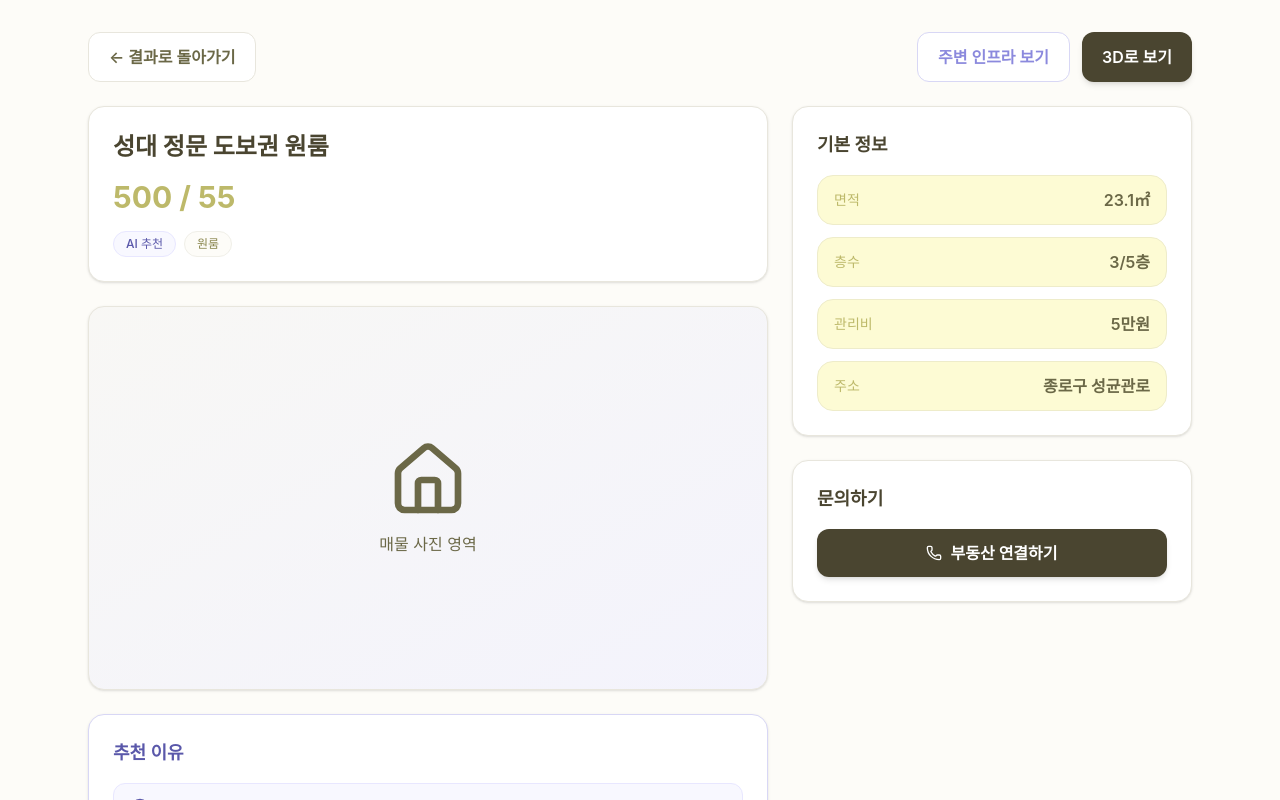
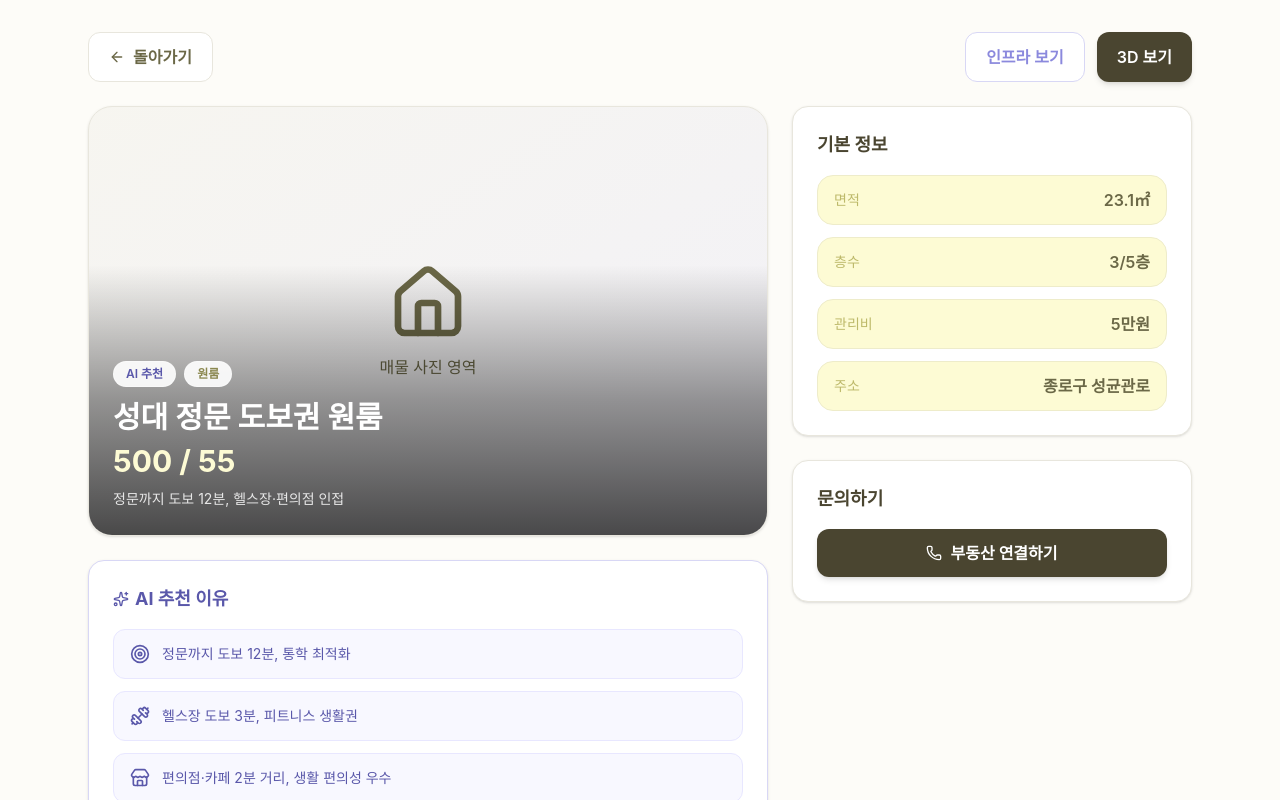
Before and after one commit to skku-2026-capstone-team-2/rooming-frontend, a React (Vite) app in the folder rooming/: page /property/1 in a window 1280 px wide. Shown: the top 800 px of the page. Built offline with nearby package versions, Linux system fonts and the light colour scheme; no server answers; a web font is replaced by a local one.

Commit message:
feat: property detail screen 구현

```diff
--- a/rooming/src/pages/PropertyDetailScreen.tsx
+++ b/rooming/src/pages/PropertyDetailScreen.tsx
@@ -1,6 +1,5 @@
 import { useNavigate } from "react-router";
-import { Home, Target, Dumbbell, Store, Phone } from "lucide-react";
-
+import { Home, Target, Dumbbell, Store, Phone, Sparkles, ArrowLeft } from "lucide-react";
 export default function PropertyDetailScreen() {
   const navigate = useNavigate();
   // const { id } = useParams();
@@ -10,23 +9,28 @@ export default function PropertyDetailScreen() {
       <div className="mx-auto max-w-6xl px-6 py-8">
         <div className="mb-6 flex items-center justify-between">
           <button
-            onClick={() => navigate("/results")}
-            className="rounded-xl border border-[#E8E6DD] bg-white px-5 py-3 text-base font-semibold text-[#6B6847] hover:bg-[#FDFCF8] transition-all"
+            type="button"
+            onClick={() => navigate(-1)}
+            className="flex items-center gap-2 rounded-xl border border-[#E8E6DD] bg-white px-5 py-3 text-base font-semibold text-[#6B6847] transition-all hover:bg-[#FDFCF8]"
           >
-            ← 결과로 돌아가기
+            <ArrowLeft className="h-4 w-4 shrink-0" />
+            돌아가기
           </button>
           <div className="flex gap-3">
             <button
+              type="button"
               onClick={() => navigate("/infra-view")}
-              className="rounded-xl border border-[#D8D7F5] bg-white px-5 py-3 text-base font-semibold text-[#8B89DD] hover:bg-[#F8F8FF] transition-all"
+              className="rounded-xl border border-[#D8D7F5] bg-white px-5 py-3 text-base font-semibold text-[#8B89DD] transition-all hover:bg-[#F8F8FF]"
             >
-              주변 인프라 보기
+              인프라 보기
             </button>
+
             <button
+              type="button"
               onClick={() => navigate("/3d-view")}
-              className="rounded-xl bg-[#4A4530] px-5 py-3 text-base font-semibold text-white hover:bg-[#3A3520] transition-all shadow-md hover:shadow-lg"
+              className="rounded-xl bg-[#4A4530] px-5 py-3 text-base font-semibold text-white shadow-md transition-all hover:bg-[#3A3520] hover:shadow-lg"
             >
-              3D로 보기
+              3D 보기
             </button>
           </div>
         </div>
@@ -34,28 +38,46 @@ export default function PropertyDetailScreen() {
         <div className="grid gap-6 lg:grid-cols-[1fr_400px]">
           {/* 좌측 메인 영역 */}
           <div className="space-y-6">
-            <div className="rounded-2xl border border-[#E8E6DD] bg-white p-6 shadow-sm">
-              <h1 className="text-2xl font-bold text-[#4A4530]">성대 정문 도보권 원룸</h1>
-              <div className="mt-4 text-3xl font-bold text-[#BDB96A]">500 / 55</div>
-              <div className="mt-4 flex gap-2">
-                <span className="rounded-full bg-[#F8F8FF] px-3 py-1 text-xs font-medium text-[#5A58AA] border border-[#E8E7FF]">
-                  AI 추천
-                </span>
-                <span className="rounded-full bg-[#FDFCF8] px-3 py-1 text-xs font-medium text-[#8B8850] border border-[#F0EFE8]">
-                  원룸
-                </span>
-              </div>
-            </div>
-
-            <div className="rounded-2xl border border-[#E8E6DD] bg-white p-6 shadow-sm h-96 flex items-center justify-center bg-gradient-to-br from-[#E8E6DD]/30 to-[#D8D7F5]/30">
+            {/* 매물 사진 + 정보 오버레이 */}
+            <div className="relative flex h-[430px] items-center justify-center overflow-hidden rounded-3xl border border-[#E8E6DD] bg-gradient-to-br from-[#E8E6DD]/30 to-[#D8D7F5]/30 shadow-sm">
               <div className="text-center">
                 <Home className="mx-auto mb-3 h-20 w-20 text-[#6B6847]" />
-                <div className="text-base text-[#6B6847]">매물 사진 영역</div>
+                <div className="text-base font-medium text-[#6B6847]">
+                  매물 사진 영역
+                </div>
+              </div>
+
+              {/* 하단 오버레이 */}
+              <div className="absolute inset-x-0 bottom-0 bg-gradient-to-t from-black/70 via-black/40 to-transparent px-6 pb-6 pt-24">
+                <div className="mb-3 flex items-center gap-2">
+                  <span className="rounded-full border border-white/40 bg-white/90 px-3 py-1 text-xs font-semibold text-[#5A58AA]">
+                    AI 추천
+                  </span>
+                  <span className="rounded-full border border-white/40 bg-white/90 px-3 py-1 text-xs font-semibold text-[#8B8850]">
+                    원룸
+                  </span>
+                </div>
+
+                <h1 className="text-3xl font-bold text-white">
+                  성대 정문 도보권 원룸
+                </h1>
+
+                <p className="mt-2 text-3xl font-bold text-[#FDFBD4]">
+                  500 / 55
+                </p>
+
+                <p className="mt-2 line-clamp-1 text-sm leading-6 text-white/85">
+                  정문까지 도보 12분, 헬스장·편의점 인접
+                </p>
               </div>
             </div>
 
             <div className="rounded-2xl border border-[#D8D7F5] bg-white p-6 shadow-sm">
-              <h3 className="mb-4 text-lg font-bold text-[#5A58AA]">추천 이유</h3>
+              <h3 className="mb-4 flex items-center gap-1.5 text-lg font-bold text-[#5A58AA]">
+                <Sparkles className="h-4 w-4 shrink-0" />
+                AI 추천 이유
+              </h3>
+
               <div className="space-y-3">
                 <ReasonItem Icon={Target} text="정문까지 도보 12분, 통학 최적화" />
                 <ReasonItem Icon={Dumbbell} text="헬스장 도보 3분, 피트니스 생활권" />
@@ -64,7 +86,10 @@ export default function PropertyDetailScreen() {
             </div>
 
             <div className="rounded-2xl border border-[#E8DBFF] bg-white p-6 shadow-sm">
-              <h3 className="mb-4 text-lg font-bold text-[#8E3BA8]">주요 거리</h3>
+              <h3 className="mb-4 text-lg font-bold text-[#8E3BA8]">
+                주요 인프라
+              </h3>
+
               <div className="space-y-2">
                 <DistanceItem place="성균관대 정문" distance="도보 12분" />
                 <DistanceItem place="헬스장" distance="도보 3분" />
@@ -77,7 +102,10 @@ export default function PropertyDetailScreen() {
           {/* 우측 상세 정보 */}
           <div className="space-y-6">
             <div className="rounded-2xl border border-[#E8E6DD] bg-white p-6 shadow-sm">
-              <h3 className="mb-4 text-lg font-bold text-[#4A4530]">기본 정보</h3>
+              <h3 className="mb-4 text-lg font-bold text-[#4A4530]">
+                기본 정보
+              </h3>
+
               <div className="space-y-3">
                 <InfoRow label="면적" value="23.1㎡" />
                 <InfoRow label="층수" value="3/5층" />
@@ -87,8 +115,11 @@ export default function PropertyDetailScreen() {
             </div>
 
             <div className="rounded-2xl border border-[#E8E6DD] bg-white p-6 shadow-sm">
-              <h3 className="mb-4 text-lg font-bold text-[#4A4530]">문의하기</h3>
-              <button className="w-full rounded-xl bg-[#4A4530] px-4 py-3 text-base font-semibold text-white hover:bg-[#3A3520] transition-all shadow-md hover:shadow-lg flex items-center justify-center gap-2">
+              <h3 className="mb-4 text-lg font-bold text-[#4A4530]">
+                문의하기
+              </h3>
+
+              <button className="flex w-full items-center justify-center gap-2 rounded-xl bg-[#4A4530] px-4 py-3 text-base font-semibold text-white shadow-md transition-all hover:bg-[#3A3520] hover:shadow-lg">
                 <Phone className="h-4 w-4" />
                 부동산 연결하기
               </button>
@@ -102,8 +133,8 @@ export default function PropertyDetailScreen() {
 
 function ReasonItem({ Icon, text }: { Icon: React.ElementType; text: string }) {
   return (
-    <div className="flex items-start gap-3 rounded-xl bg-[#F8F8FF] px-4 py-3 border border-[#E8E7FF]">
-      <Icon className="h-5 w-5 text-[#5A58AA] mt-0.5" />
+    <div className="flex items-start gap-3 rounded-xl border border-[#E8E7FF] bg-[#F8F8FF] px-4 py-3">
+      <Icon className="mt-0.5 h-5 w-5 text-[#5A58AA]" />
       <span className="text-sm leading-6 text-[#5A58AA]">{text}</span>
     </div>
   );
@@ -111,7 +142,7 @@ function ReasonItem({ Icon, text }: { Icon: React.ElementType; text: string }) {
 
 function DistanceItem({ place, distance }: { place: string; distance: string }) {
   return (
-    <div className="flex items-center justify-between rounded-xl bg-[#FFF8FF] px-4 py-3 border border-[#F0E5FF]">
+    <div className="flex items-center justify-between rounded-xl border border-[#F0E5FF] bg-[#FFF8FF] px-4 py-3">
       <span className="text-sm text-[#6B6847]">{place}</span>
       <span className="text-sm font-semibold text-[#8E3BA8]">{distance}</span>
     </div>
@@ -120,7 +151,7 @@ function DistanceItem({ place, distance }: { place: string; distance: string })
 
 function InfoRow({ label, value }: { label: string; value: string }) {
   return (
-    <div className="flex items-center justify-between rounded-2xl bg-[#FDFBD4] px-4 py-3 border border-[#EEECCA]">
+    <div className="flex items-center justify-between rounded-2xl border border-[#EEECCA] bg-[#FDFBD4] px-4 py-3">
       <span className="text-sm font-medium text-[#BDB96A]">{label}</span>
       <span className="text-base font-semibold text-[#6B6847]">{value}</span>
     </div>
--- a/rooming/src/pages/ThreeDViewScreen.tsx
+++ b/rooming/src/pages/ThreeDViewScreen.tsx
@@ -1,6 +1,6 @@
 import { useState } from "react";
 import { useNavigate } from "react-router";
-import { Home, RotateCw, ZoomIn, Ruler, Sun } from "lucide-react";
+import { Home, RotateCw, ZoomIn, Ruler, Sun, ArrowLeft } from "lucide-react";
 
 type ViewMode = "normal" | "floor";
 
@@ -99,10 +99,12 @@ export default function ThreeDViewScreen() {
 
       {/* 닫기 버튼 */}
       <button
+        type="button"
         onClick={() => navigate(-1)}
-        className="absolute left-6 top-6 z-10 rounded-xl border border-[#E8E6DD] bg-[#FDFCF8] px-5 py-3 text-base font-semibold text-[#2A2820] shadow-xl transition-all hover:bg-white"
+        className="absolute left-6 top-6 z-20 flex items-center gap-2 rounded-2xl border border-[#3A3830] bg-[#2A2820] px-5 py-3 text-sm font-semibold text-[#FDFCF8] shadow-lg transition hover:bg-[#3A3830]"
       >
-        ← 돌아가기
+        <ArrowLeft className="h-4 w-4" />
+        돌아가기
       </button>
     </div>
   );
```
